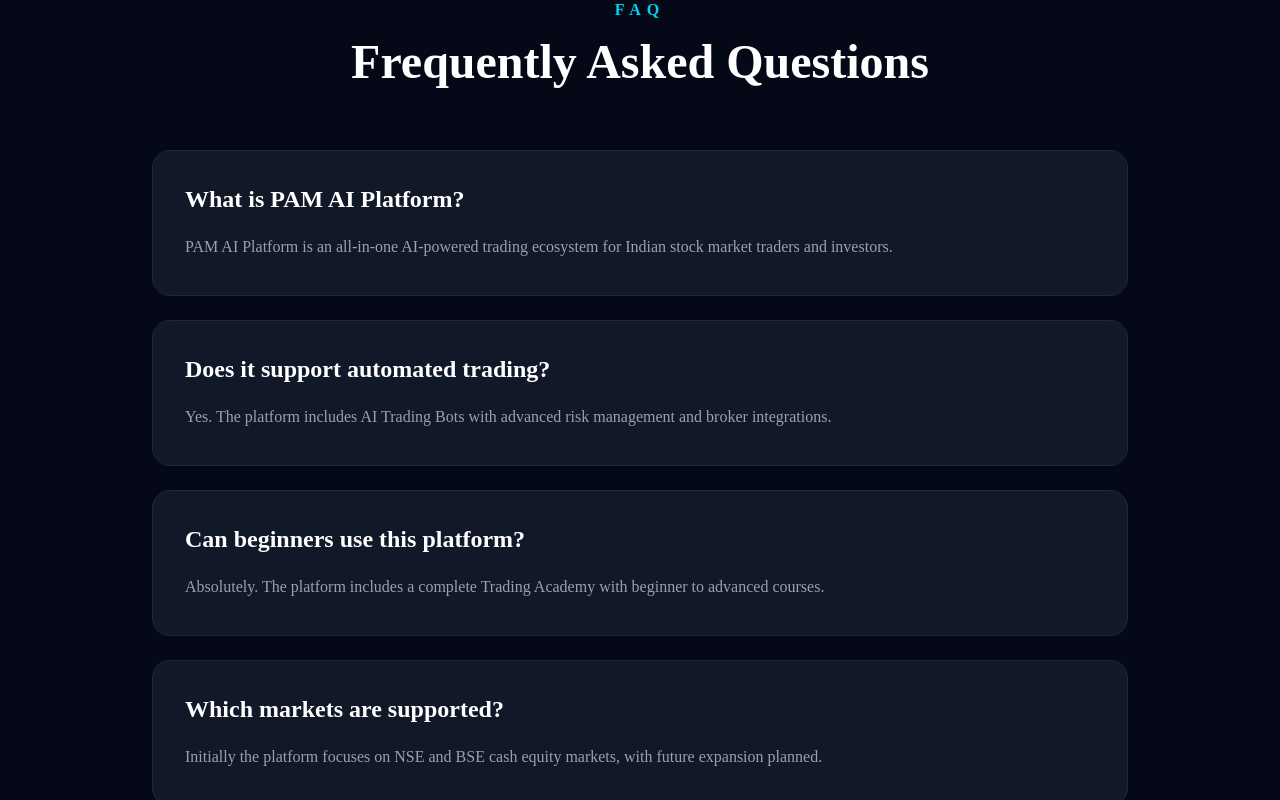
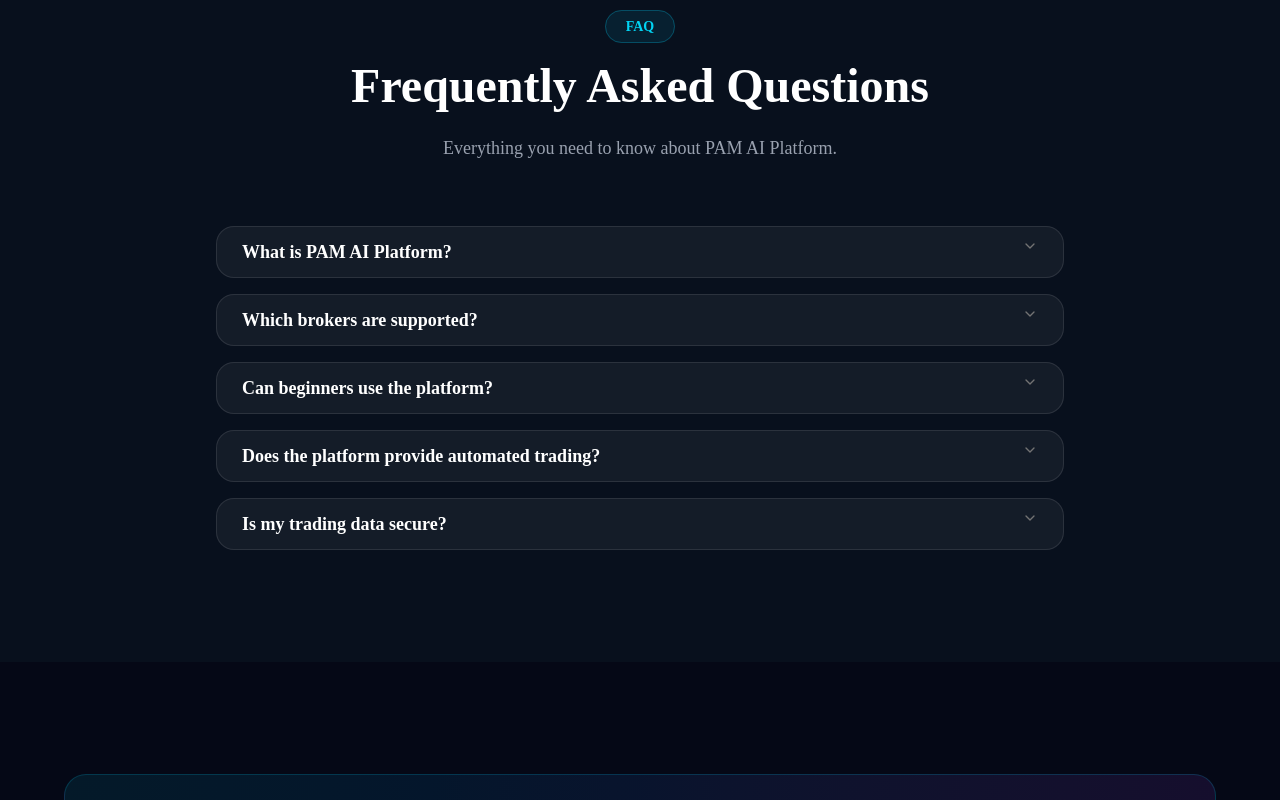
Before and after one commit to priceactionmantra-ai/PAM-AI-Platform, a Next.js app in the folder 03_frontend/: page / in a window 1280 px wide. Shown: the part 7520-8320 px from the top of the page. Built offline with nearby package versions, Linux system fonts and the light colour scheme.

Commit message:
Build enterprise FAQ section

```diff
--- a/03_frontend/components/FAQ.tsx
+++ b/03_frontend/components/FAQ.tsx
@@ -1,63 +1,99 @@
-export default function FAQ() {
+"use client";
+
+import { motion } from "framer-motion";
+import {
+  Accordion,
+  AccordionContent,
+  AccordionItem,
+  AccordionTrigger,
+} from "@/components/ui/accordion";
+
 const faqs = [
   {
     question: "What is PAM AI Platform?",
     answer:
-        "PAM AI Platform is an all-in-one AI-powered trading ecosystem for Indian stock market traders and investors.",
+      "PAM AI Platform is an enterprise-grade AI trading ecosystem designed for traders, investors and institutions. It combines AI-powered market analysis, automation and portfolio management.",
   },
   {
-      question: "Does it support automated trading?",
+    question: "Which brokers are supported?",
     answer:
-        "Yes. The platform includes AI Trading Bots with advanced risk management and broker integrations.",
+      "The platform is designed with broker integrations in mind and supports future connectivity with major Indian brokers such as Dhan, Zerodha, Upstox and others.",
   },
   {
-      question: "Can beginners use this platform?",
+    question: "Can beginners use the platform?",
     answer:
-        "Absolutely. The platform includes a complete Trading Academy with beginner to advanced courses.",
+      "Yes. The platform is built for everyone—from beginners to professional traders—with guided workflows, education and AI-assisted insights.",
   },
   {
-      question: "Which markets are supported?",
+    question: "Does the platform provide automated trading?",
     answer:
-        "Initially the platform focuses on NSE and BSE cash equity markets, with future expansion planned.",
+      "Yes. Automated strategy execution is supported for compatible brokers while maintaining configurable risk controls.",
+  },
+  {
+    question: "Is my trading data secure?",
+    answer:
+      "Absolutely. We use secure authentication, encrypted communication and enterprise-grade cloud infrastructure to protect your data.",
   },
 ];
 
+export default function FAQ() {
   return (
-    <section className="bg-[#050816] py-24">
-      <div className="mx-auto max-w-5xl px-6">
+    <section className="bg-[#08101d] py-28">
 
-        <div className="text-center">
+      <div className="mx-auto max-w-4xl px-6">
 
-          <p className="font-semibold uppercase tracking-[6px] text-cyan-400">
+        <motion.div
+          initial={{ opacity: 0, y: 25 }}
+          whileInView={{ opacity: 1, y: 0 }}
+          transition={{ duration: 0.6 }}
+          viewport={{ once: true }}
+          className="mb-16 text-center"
+        >
+
+          <span className="rounded-full border border-cyan-500/30 bg-cyan-500/10 px-5 py-2 text-sm font-semibold text-cyan-400">
             FAQ
-          </p>
+          </span>
 
-          <h2 className="mt-4 text-5xl font-black text-white">
+          <h2 className="mt-6 text-5xl font-black text-white">
             Frequently Asked Questions
           </h2>
 
-        </div>
+          <p className="mt-6 text-lg text-gray-400">
+            Everything you need to know about PAM AI Platform.
+          </p>
 
-        <div className="mt-16 space-y-6">
+        </motion.div>
 
-          {faqs.map((faq) => (
-            <div
-              key={faq.question}
-              className="rounded-2xl border border-gray-800 bg-[#111827] p-8"
+        <Accordion
+          type="single"
+          collapsible
+          className="space-y-4"
         >
-              <h3 className="text-2xl font-bold text-white">
+
+          {faqs.map((faq, index) => (
+
+            <AccordionItem
+              key={index}
+              value={`item-${index}`}
+              className="rounded-2xl border border-white/10 bg-white/5 px-6"
+            >
+
+              <AccordionTrigger className="text-left text-lg font-semibold text-white">
                 {faq.question}
-              </h3>
+              </AccordionTrigger>
 
-              <p className="mt-4 leading-8 text-gray-400">
+              <AccordionContent className="pb-6 leading-7 text-gray-400">
                 {faq.answer}
-              </p>
-            </div>
+              </AccordionContent>
+
+            </AccordionItem>
+
           ))}
+
+        </Accordion>
 
       </div>
 
-      </div>
     </section>
   );
 }
```
Lines whose indentation alone changed are shown as unchanged.
